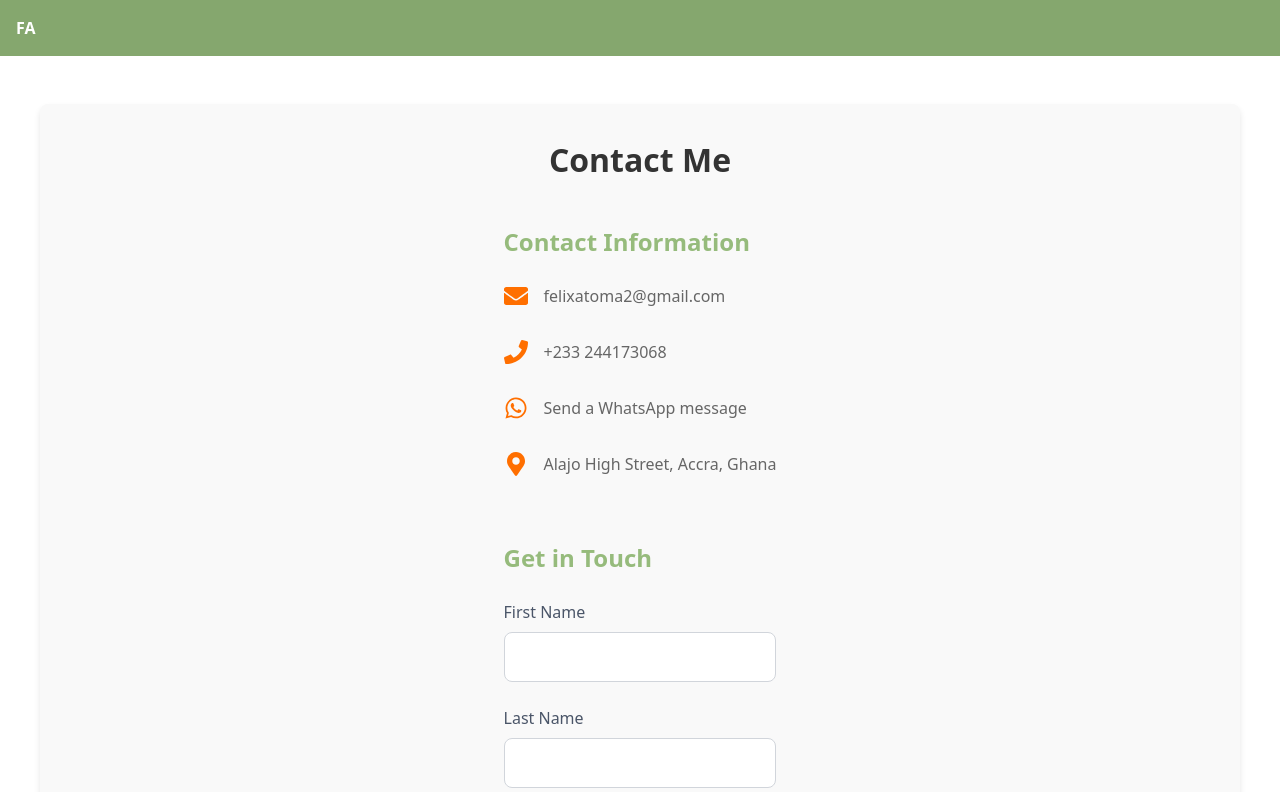
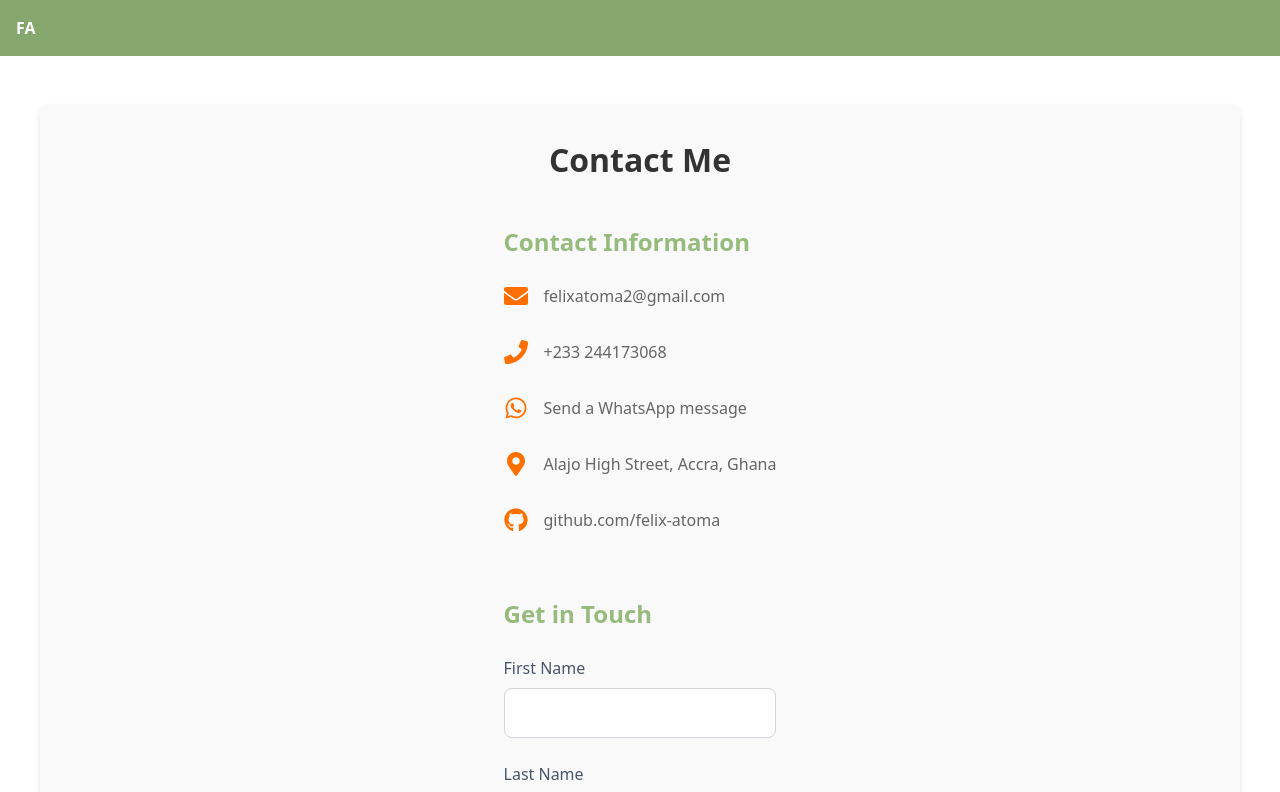
Before and after one commit to felix-atoma/felix-portfolio, a React (Vite) app: page /contact in a window 1280 px wide. Shown: the top 792 px of the page. Built offline with nearby package versions, Linux system fonts and the light colour scheme.

Commit message:
added github to the link

```diff
--- a/src/components/Contact.jsx
+++ b/src/components/Contact.jsx
@@ -1,5 +1,5 @@
 import React, { useState } from 'react';
-import { FaEnvelope, FaPhone, FaMapMarkerAlt, FaWhatsapp } from 'react-icons/fa';
+import { FaEnvelope, FaPhone, FaMapMarkerAlt, FaWhatsapp, FaGithub } from 'react-icons/fa';
 
 const Contact = () => {
   const [formData, setFormData] = useState({
@@ -149,7 +149,7 @@ const Contact = () => {
                 <p style={infoTextStyle}>+233 244173068</p>
               </div>
               <div style={infoItemStyle}>
-                <a href="https://wa.me/233244173068" target="_blank" rel="noopener noreferrer" style={iconStyle}>
+                <a href="https://wa.me/+233244173068" target="_blank" rel="noopener noreferrer" style={iconStyle}>
                   <FaWhatsapp />
                 </a>
                 <p style={infoTextStyle}>Send a WhatsApp message</p>
@@ -159,6 +159,12 @@ const Contact = () => {
                   <FaMapMarkerAlt />
                 </a>
                 <p style={infoTextStyle}>Alajo High Street, Accra, Ghana</p>
+              </div>
+              <div style={infoItemStyle}>
+                <a href="https://github.com/felix-atoma" target="_blank" rel="noopener noreferrer" style={iconStyle}>
+                  <FaGithub />
+                </a>
+                <p style={infoTextStyle}>github.com/felix-atoma</p>
               </div>
             </div>
           </div>
```
